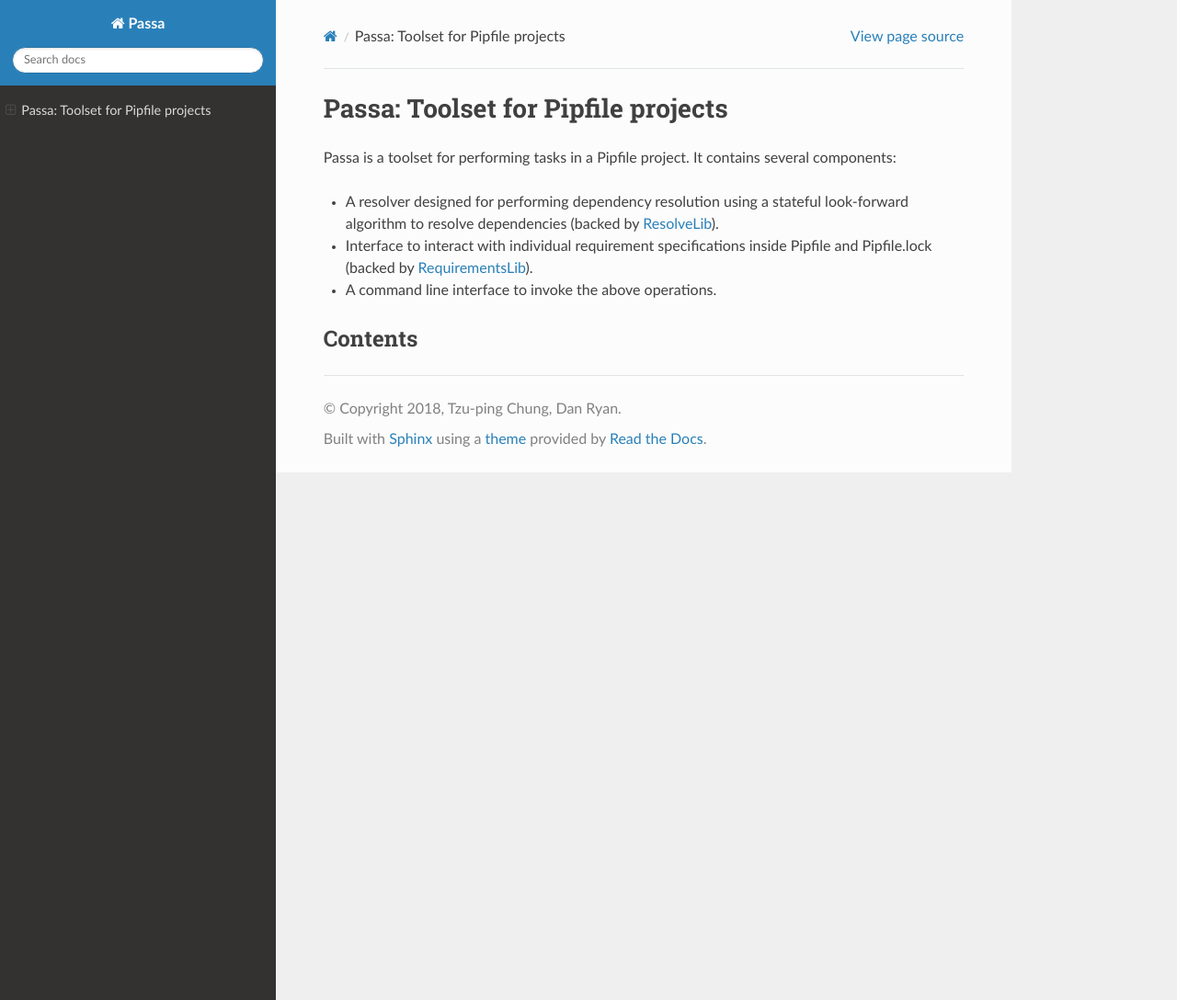
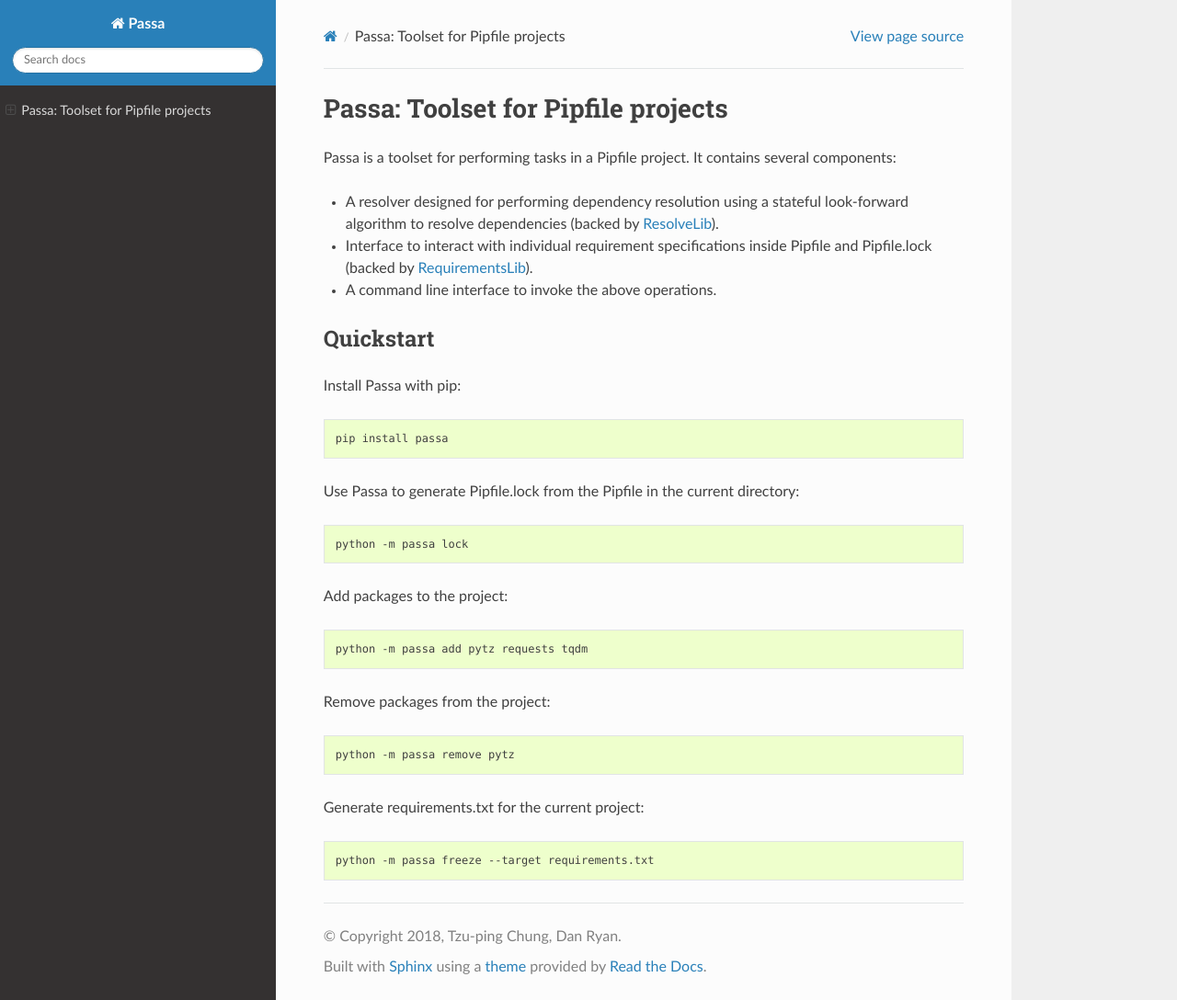
Before and after one commit to sarugaku/passa, a Sphinx documentation site: the page built from docs/index.rst, in a window 1280 px wide and 1088 px high. Shown: the whole window at 92% size. Built offline with Sphinx 7.4.7 and the Read the Docs theme 2.0.0, drawn with Linux system fonts in a browser that asks for light colours.

Commit message:
Quickstart

```diff
--- a/docs/index.rst
+++ b/docs/index.rst
@@ -15,8 +15,35 @@ several components:
 .. _RequirementsLib: https://github.com/sarugaku/requirementslib
 
 
-Contents
-========
+Quickstart
+==========
 
-.. toctree::
-   :maxdepth: 2
+Install Passa with pip:
+
+.. code-block:: none
+
+    pip install passa
+
+Use Passa to generate Pipfile.lock from the Pipfile in the current directory:
+
+.. code-block:: none
+
+    python -m passa lock
+
+Add packages to the project:
+
+.. code-block:: none
+
+    python -m passa add pytz requests tqdm
+
+Remove packages from the project:
+
+.. code-block:: none
+
+    python -m passa remove pytz
+
+Generate requirements.txt for the current project:
+
+.. code-block:: none
+
+    python -m passa freeze --target requirements.txt
```
